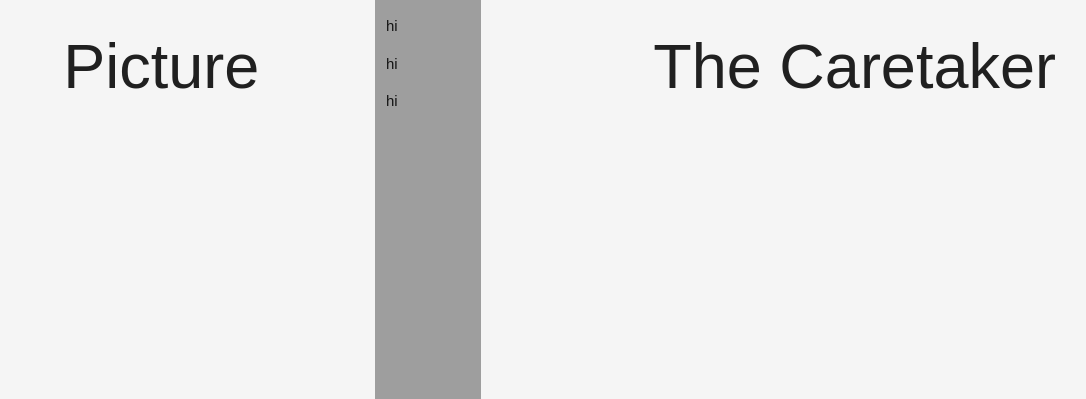
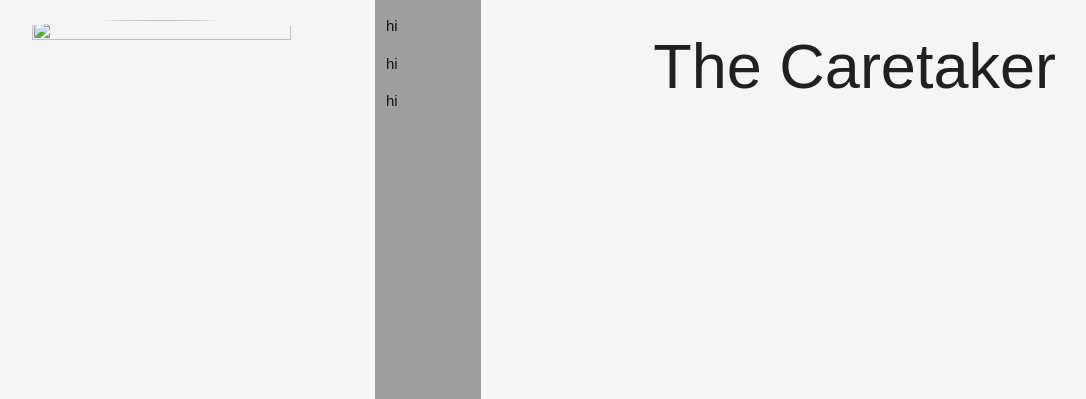
Before and after one commit to bobthewalrus/meetpup, a Django app: template login/apps/login_registration/templates/login_registration/profile.html in a window 1280 px wide. Shown: the part 80-479 px from the top of the page, without its empty margins (52-1138 px from the left). Run offline with Django 3.2, Linux system fonts and the light colour scheme; the template is opened without the code that fills it, so the values that code supplies are empty; parts of the project's set-up code (start-up, migrations or seed data) failed here and were passed over; some libraries are stand-ins or nearby versions.

Commit message:
added default profile picture

```diff
--- a/login/apps/login_registration/models.py
+++ b/login/apps/login_registration/models.py
@@ -24,7 +24,8 @@ class UserManager(models.Manager):
         password = request.POST['password'].encode()
         pw_hash = bcrypt.hashpw(password, bcrypt.gensalt())
         print pw_hash
-        user = self.create(firstname=request.POST['firstname'], lastname = request.POST['lastname'], email=request.POST['email'], pw_hash=pw_hash, zipcode = request.POST['zipcode'])
+        image = 'http://dogpeopleinc.com/dogpeople_files/dogpeople_logo_web.jpg'
+        user = self.create(firstname=request.POST['firstname'], lastname = request.POST['lastname'], email=request.POST['email'], pw_hash=pw_hash, zipcode = request.POST['zipcode'],image=image)
         print user.pw_hash
         return (True, user)
 
--- a/login/apps/login_registration/templates/login_registration/profile.html
+++ b/login/apps/login_registration/templates/login_registration/profile.html
@@ -29,7 +29,9 @@
     </nav>
       <div class="row">
         <div class="col s4 grey lighten-4">
-            <h1 class="center-align">Picture</h1>
+          <div class="center promo promo-example">
+            <img src="{{user.image}}" class = "circle responsive-img" style="width:80%;height:80%; margin-top:20px">
+          </div>
         </div>
         <div class="col s1 grey large">
           <p>hi</p>
```
Also changed, not shown: login/db.sqlite3, 1 other file.
